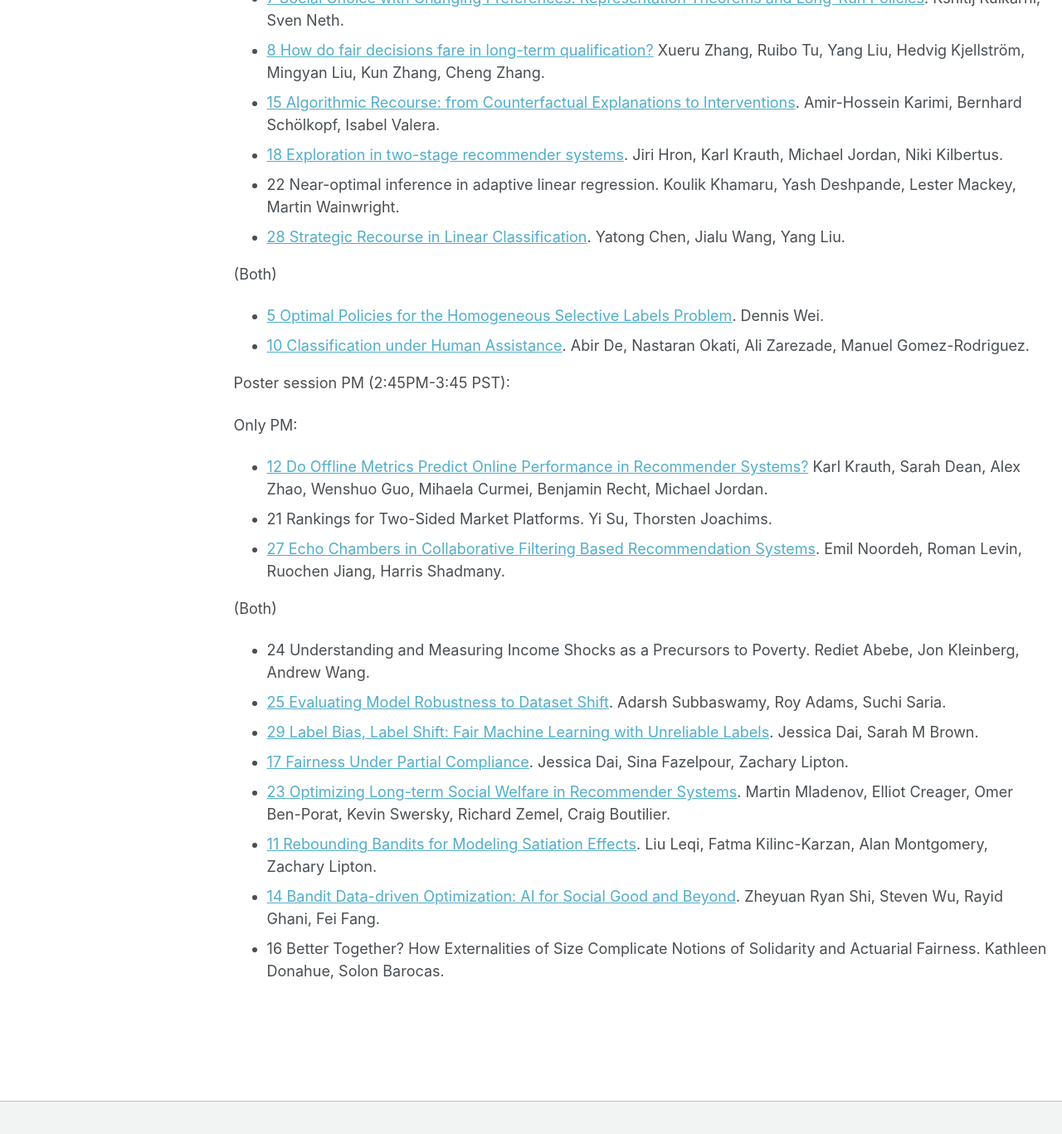
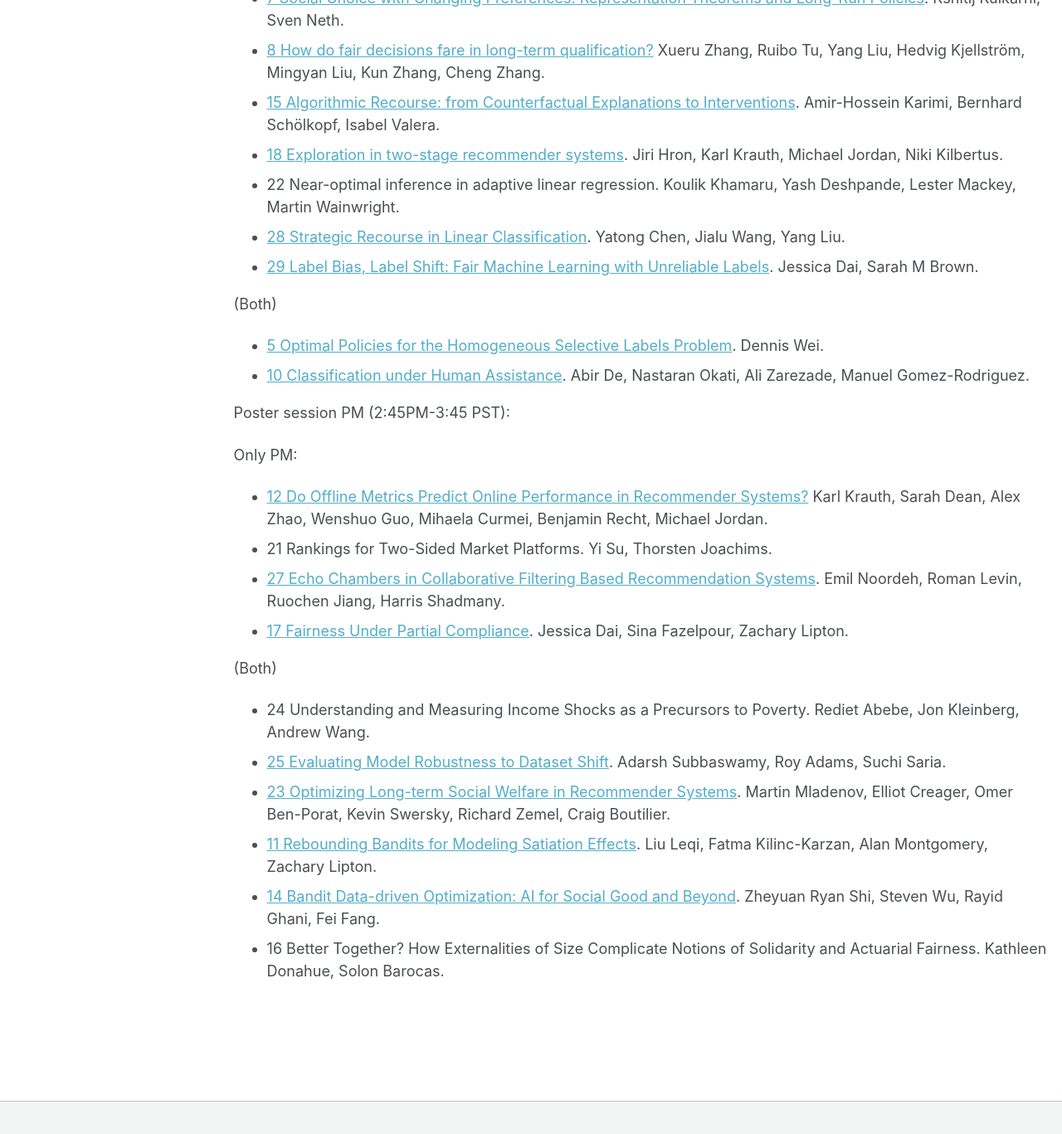
Before and after one commit to dynamicdecisions/dynamicdecisions, a Jekyll site: the page built from _pages/accepted.md, in a window 1280 px wide and 1400 px high, scrolled down 443 px. Shown: the top 1367 px of the window at 83% size. Built offline with Jekyll 4.4.1, drawn with Linux system fonts in a browser that asks for light colours; part of the change alters nothing that is shown.

```diff
--- a/_pages/accepted.md
+++ b/_pages/accepted.md
@@ -20,6 +20,7 @@ Only AM:
 * [18 Exploration in two-stage recommender systems](https://arxiv.org/abs/2009.08956). Jiri Hron, Karl Krauth, Michael Jordan, Niki Kilbertus.
 * 22 Near-optimal inference in adaptive linear regression. Koulik Khamaru, Yash Deshpande, Lester Mackey, Martin Wainwright.
 * [28 Strategic Recourse in Linear Classification](/assets/pdfs/28.pdf). Yatong Chen, Jialu Wang, Yang Liu.
+* [29 Label Bias, Label Shift: Fair Machine Learning with Unreliable Labels](/assets/pdfs/29.pdf). Jessica Dai, Sarah M Brown.
 
 
 (Both)
@@ -35,14 +36,13 @@ Only PM:
 * [12 Do Offline Metrics Predict Online Performance in Recommender Systems?](/assets/pdfs/12.pdf) Karl Krauth, Sarah Dean, Alex Zhao, Wenshuo Guo, Mihaela Curmei, Benjamin Recht, Michael Jordan.
 * 21 Rankings for Two-Sided Market Platforms. Yi Su, Thorsten Joachims.
 * [27 Echo Chambers in Collaborative Filtering Based Recommendation Systems](/assets/pdfs/27.pdf). Emil Noordeh, Roman Levin, Ruochen Jiang, Harris Shadmany.
+* [17 Fairness Under Partial Compliance](https://arxiv.org/abs/2011.03654). Jessica Dai, Sina Fazelpour, Zachary  Lipton.
 
 
 (Both)
 
 * 24 Understanding and Measuring Income Shocks as a Precursors to Poverty. Rediet Abebe, Jon Kleinberg, Andrew Wang.
 * [25 Evaluating Model Robustness to Dataset Shift](https://arxiv.org/abs/2010.15100). Adarsh Subbaswamy, Roy Adams, Suchi Saria.
-* [29 Label Bias, Label Shift: Fair Machine Learning with Unreliable Labels](/assets/pdfs/29.pdf). Jessica Dai, Sarah M Brown.
-* [17 Fairness Under Partial Compliance](https://arxiv.org/abs/2011.03654). Jessica Dai, Sina Fazelpour, Zachary  Lipton.
 * [23 Optimizing Long-term Social Welfare in Recommender Systems](https://arxiv.org/abs/2008.00104). Martin Mladenov, Elliot Creager, Omer Ben-Porat, Kevin Swersky, Richard Zemel, Craig Boutilier.
 * [11 Rebounding Bandits for Modeling Satiation Effects](http://arxiv.org/abs/2011.06741). Liu Leqi, Fatma Kilinc-Karzan, Alan Montgomery, Zachary  Lipton.
 * [14 Bandit Data-driven Optimization: AI for Social Good and Beyond](https://arxiv.org/abs/2008.11707). Zheyuan Ryan Shi, Steven Wu, Rayid Ghani, Fei Fang.
```
